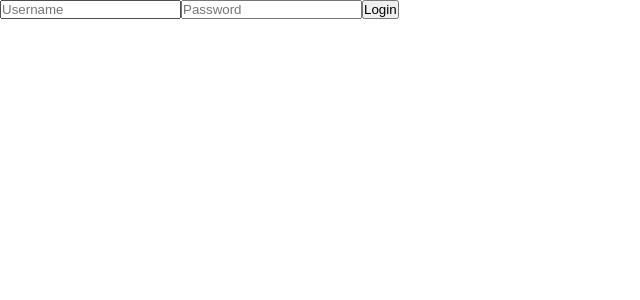
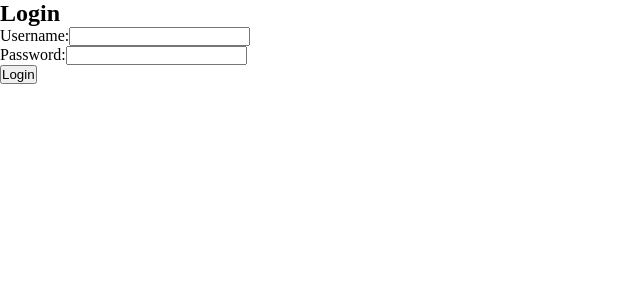
Before and after one commit to David7878dmb/Hotel-Miranda-Dashboard, a React (Vite) app: page / in a window 1280 px wide. Shown: the top 300 px of the page, without its empty margins (0-640 px from the left). Built offline with nearby package versions, Linux system fonts and the light colour scheme.

Commit message:
Feat: Login Backend Edition

```diff
--- a/src/components/login/authContext.jsx
+++ b/src/components/login/authContext.jsx
@@ -1,13 +1,11 @@
 import React, { createContext, useReducer, useContext } from 'react';
-import bcrypt from 'bcryptjs';
+import { useNavigate } from 'react-router-dom';
 
 const LOGIN = 'LOGIN';
 const LOGOUT = 'LOGOUT';
 const UPDATE_USER = 'UPDATE_USER';
 
-
 const AuthContext = createContext();
-
 
 const authReducer = (state, action) => {
   switch (action.type) {
@@ -15,13 +13,15 @@ const authReducer = (state, action) => {
       return {
         ...state,
         isAuthenticated: true,
-        user: action.payload,
+        user: action.payload.user,
+        token: action.payload.token,
       };
     case LOGOUT:
       return {
         ...state,
         isAuthenticated: false,
         user: null,
+        token: null,
       };
     case UPDATE_USER:
       return {
@@ -37,30 +37,46 @@ export const AuthProvider = ({ children }) => {
   const initialState = {
     isAuthenticated: localStorage.getItem('auth') === 'true',
     user: null,
+    token: localStorage.getItem('token'),
   };
 
   const [state, dispatch] = useReducer(authReducer, initialState);
 
-  const login = (username, password, navigate) => {
-    const testingUser = {
-      username: 'admin',
-      passwordHash: bcrypt.hashSync('1234', 10),
-    };
+  const login = async (username, password, navigate) => {
+    try {
+      const response = await fetch('http://localhost:3001/login', {
+        method: 'POST',
+        headers: {
+          'Content-Type': 'application/json',
+        },
+        body: JSON.stringify({ username, password }),
+      });
 
-    if (
-      username === testingUser.username &&
-      bcrypt.compareSync(password, testingUser.passwordHash)
-    ) {
+      if (!response.ok) {
+        throw new Error('Error de autenticación');
+      }
+
+      const data = await response.json();
+      const { token } = data;
+
+      // Guarda el token en localStorage
       localStorage.setItem('auth', 'true');
-      dispatch({ type: LOGIN, payload: { username } });
+      localStorage.setItem('token', token);
+
+      // Actualiza el estado con los datos del usuario
+      dispatch({ type: LOGIN, payload: { user: { username }, token } });
+
+      // Redirige a la página de inicio
       navigate('/');
-    } else {
-      alert('Usuario o contraseña incorrectos');
+    } catch (error) {
+      alert('Error de autenticación');
     }
   };
 
   const logout = (navigate) => {
+    // Elimina el token y los datos de autenticación
     localStorage.removeItem('auth');
+    localStorage.removeItem('token');
     dispatch({ type: LOGOUT });
     navigate('/login');
   };
--- a/src/components/login/login.jsx
+++ b/src/components/login/login.jsx
@@ -1,26 +1,48 @@
+import React, { useState } from 'react';
 import { useNavigate } from 'react-router-dom';
 import { useAuth } from './authContext';
 
-function Login({ onLogin }) {
+const Login = () => {
+  const [username, setUsername] = useState('');
+  const [password, setPassword] = useState('');
   const navigate = useNavigate();
-  const { login } = useAuth();
+  const { login } = useAuth(); // Uso del contexto para el login
 
-  const handleSubmit = (e) => {
+  const handleSubmit = async (e) => {
     e.preventDefault();
-    const username = e.target.username.value;
-    const password = e.target.password.value;
-
-
-    login(username, password, navigate);
+    try {
+      await login(username, password, navigate); // Usa la función login del contexto
+    } catch (error) {
+      alert('Error en la autenticación.');
+    }
   };
 
   return (
-    <form onSubmit={handleSubmit}>
-      <input data-cy="username" name="username" placeholder="Username" />
-      <input data-cy="password" name="password" type="password" placeholder="Password" />
-      <button data-cy="login" type="submit">Login</button>
-    </form>
+    <div>
+      <h2>Login</h2>
+      <form onSubmit={handleSubmit}>
+        <div>
+          <label htmlFor="username">Username:</label>
+          <input
+            type="text"
+            id="username"
+            value={username}
+            onChange={(e) => setUsername(e.target.value)}
+          />
+        </div>
+        <div>
+          <label htmlFor="password">Password:</label>
+          <input
+            type="password"
+            id="password"
+            value={password}
+            onChange={(e) => setPassword(e.target.value)}
+          />
+        </div>
+        <button type="submit">Login</button>
+      </form>
+    </div>
   );
-}
+};
 
 export default Login;
```
